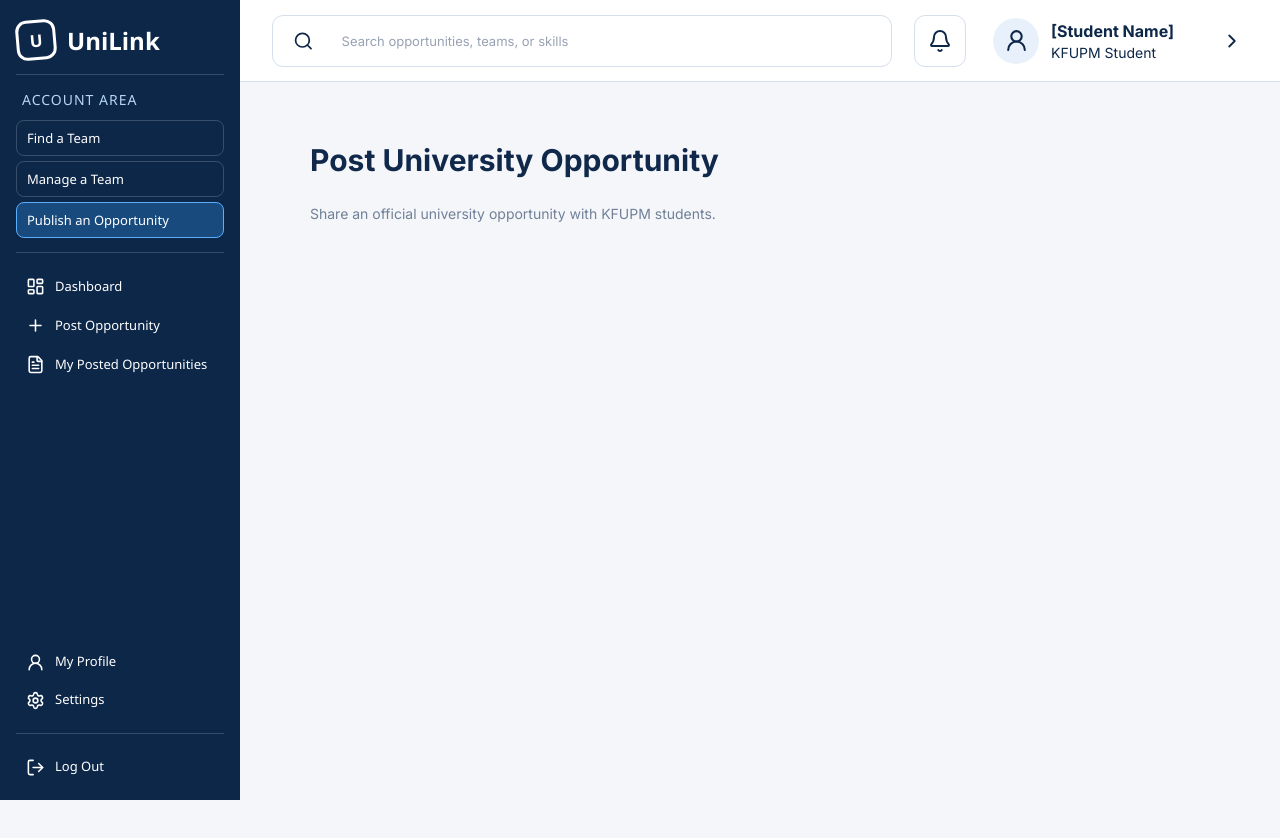
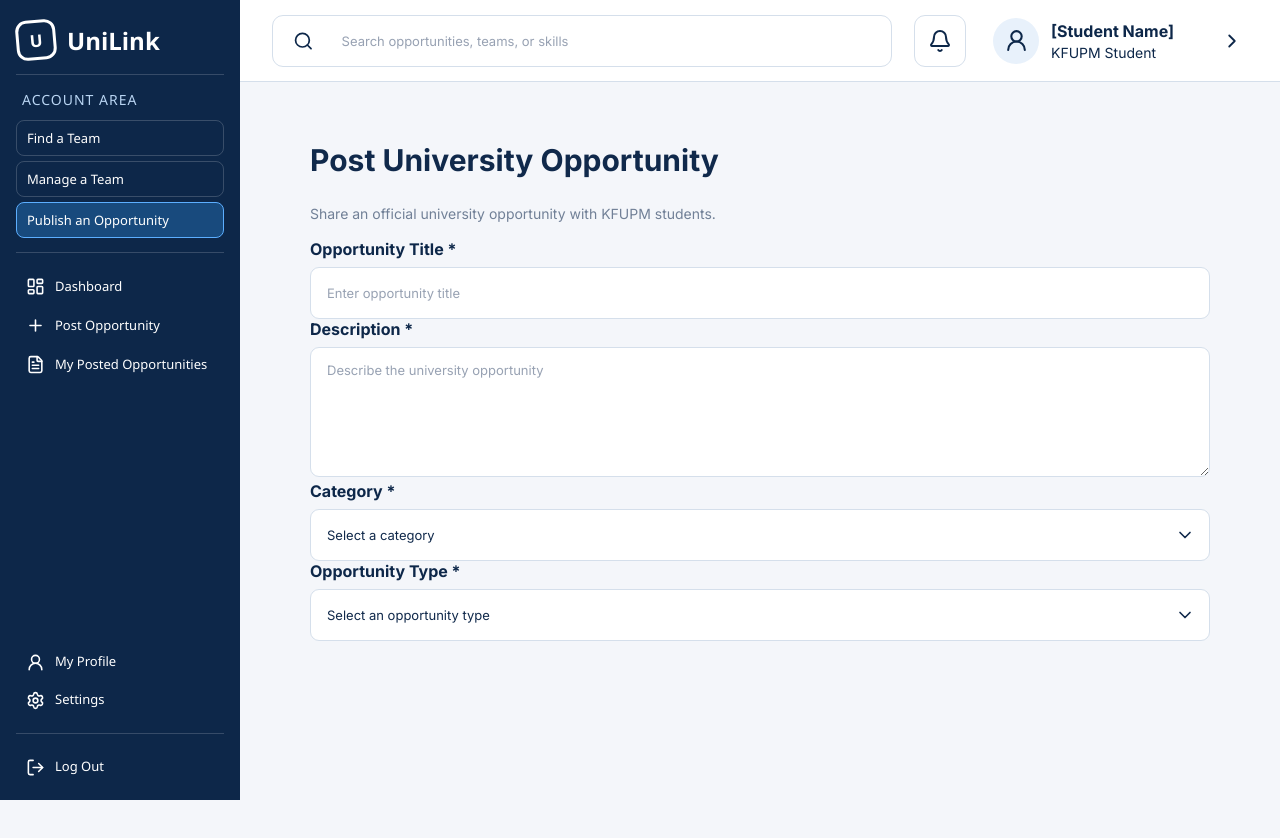
Before and after one commit to amal-almahmud/UniLink, a React (Vite) app: page /publish-opportunity in a window 1280 px wide. Shown: the top 838 px of the page. Built offline with nearby package versions, Linux system fonts and the light colour scheme.

Commit message:
Add basic information fields to university opportunity form

```diff
--- a/src/pages/opportunityPublisher/CreateUniversityOpportunity.jsx
+++ b/src/pages/opportunityPublisher/CreateUniversityOpportunity.jsx
@@ -1,8 +1,27 @@
+import { useState } from "react";
+import Input from "../../components/common/Input";
+import Textarea from "../../components/common/Textarea";
+import Select from "../../components/common/Select";
 
 import DashboardLayout from "../../layouts/DashboardLayout";
 import opportunityPublisherSidebarItems from "./opportunityPublisherSidebarItems";
 
 function CreateUniversityOpportunity() {
+    const [formData, setFormData] = useState({
+        title: "",
+        description: "",
+        category: "",
+        opportunityType: "",
+      });
+
+    const handleChange = (event) => {
+       const { name, value } = event.target;
+
+        setFormData((previous) => ({
+          ...previous,
+          [name]: value,
+        }));
+      };
   return (
     <DashboardLayout
       sidebarItems={opportunityPublisherSidebarItems}
@@ -14,6 +33,55 @@ function CreateUniversityOpportunity() {
           Share an official university opportunity
           with KFUPM students.
         </p>
+
+        <Input
+        label="Opportunity Title"
+        name="title"
+        type="text"
+        placeholder="Enter opportunity title"
+        value={formData.title}
+        onChange={handleChange}
+        required
+        />
+
+        <Textarea
+        label="Description"
+        name="description"
+        placeholder="Describe the university opportunity"
+        value={formData.description}
+        onChange={handleChange}
+        rows={5}
+        required
+        />
+
+        <Select
+        label="Category"
+        name="category"
+        value={formData.category}
+        onChange={handleChange}
+        required
+        >
+        <option value="">Select a category</option>
+        <option value="Academic">Academic</option>
+        <option value="Technology">Technology</option>
+        <option value="Student Activities">Student Activities</option>
+        <option value="Career Development">Career Development</option>
+        </Select>
+
+        <Select
+        label="Opportunity Type"
+        name="opportunityType"
+        value={formData.opportunityType}
+        onChange={handleChange}
+        required
+        >
+        <option value="">Select an opportunity type</option>
+        <option value="Hackathon">Hackathon</option>
+        <option value="Competition">Competition</option>
+        <option value="Workshop">Workshop</option>
+        <option value="Club Activity">Club Activity</option>
+        </Select>
+
       </section>
     </DashboardLayout>
   );
```
